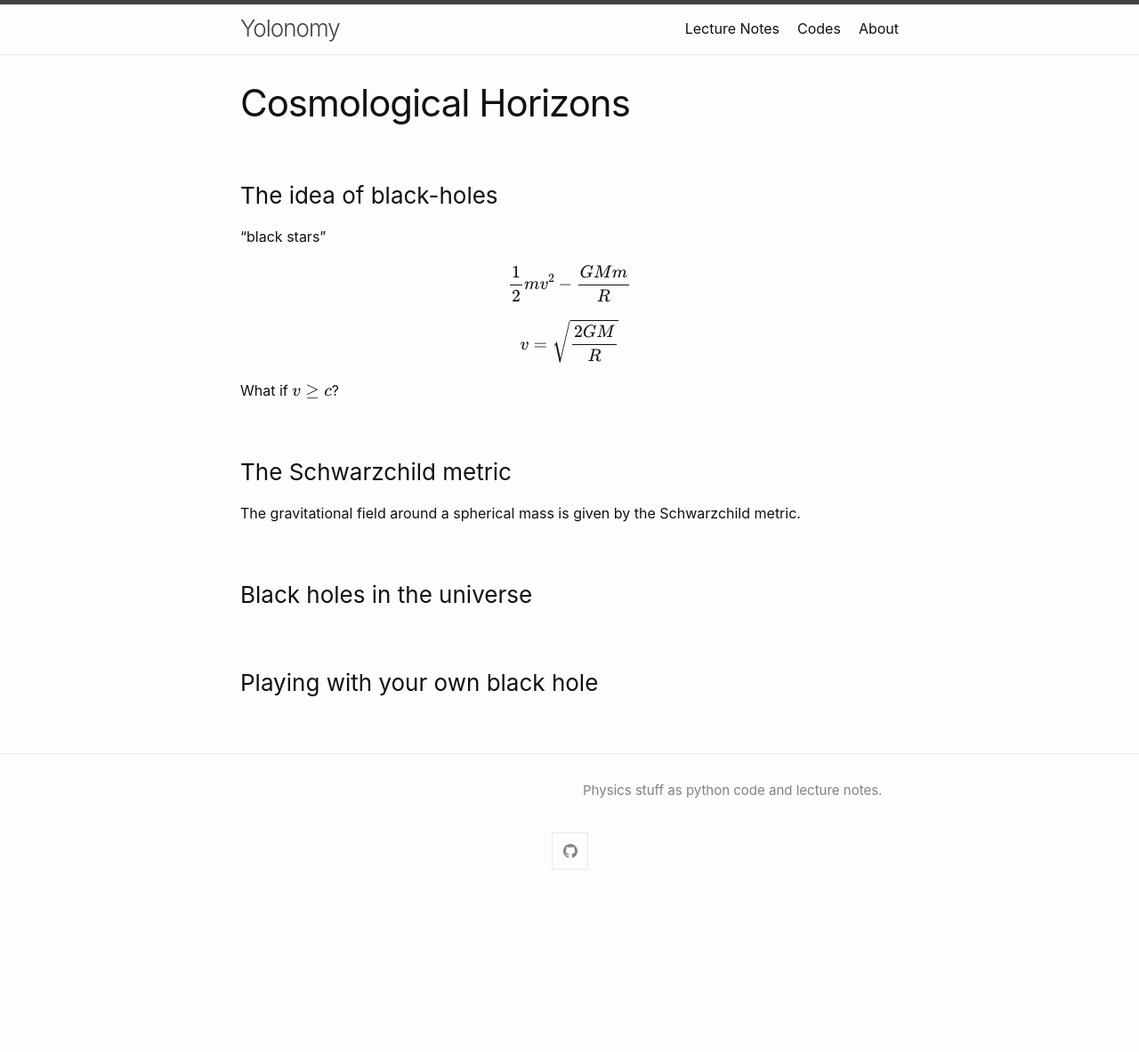
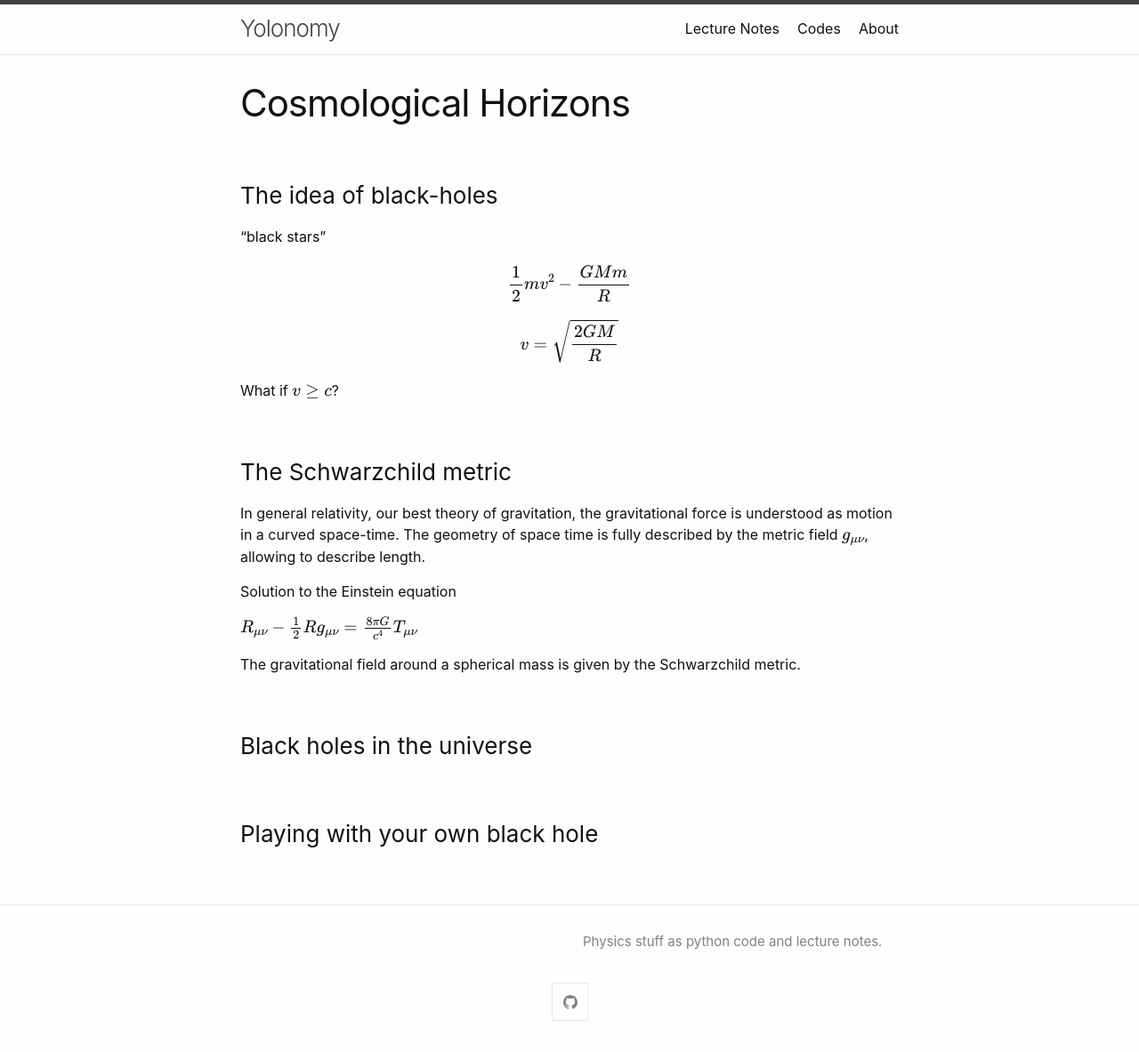
Before and after one commit to YoloNomy/YoloNomy.github.io, a Jekyll site: the page built from codes/cosmo/black-holes.md, in a window 1280 px wide. Shown: the whole page at 89% size. Built offline with Jekyll 4.4.1, drawn with Linux system fonts in a browser that asks for light colours; formulas are drawn with MathJax 3; before the commit the page ends 1013 px from its top, so only the background shows below that.

Commit message:
Update black-holes.md

```diff
--- a/codes/cosmo/black-holes.md
+++ b/codes/cosmo/black-holes.md
@@ -13,7 +13,14 @@ $$ v = \sqrt{\frac{2GM}{R}}$$
 
 What if $v \geq c$?
 
+
 ### The Schwarzchild metric
+
+In general relativity, our best theory of gravitation, the gravitational force is understood as motion in a curved space-time. The geometry of space time is fully described by the metric field $g_{\mu\nu}$, allowing to describe length.
+
+Solution to the Einstein equation
+
+$R_{\mu \nu} - \frac{1}{2}R g_{\mu\nu}=\frac{8\pi G}{c^4}T_{\mu \nu}$
 
 The gravitational field around a spherical mass is given by the Schwarzchild metric.
 
```
